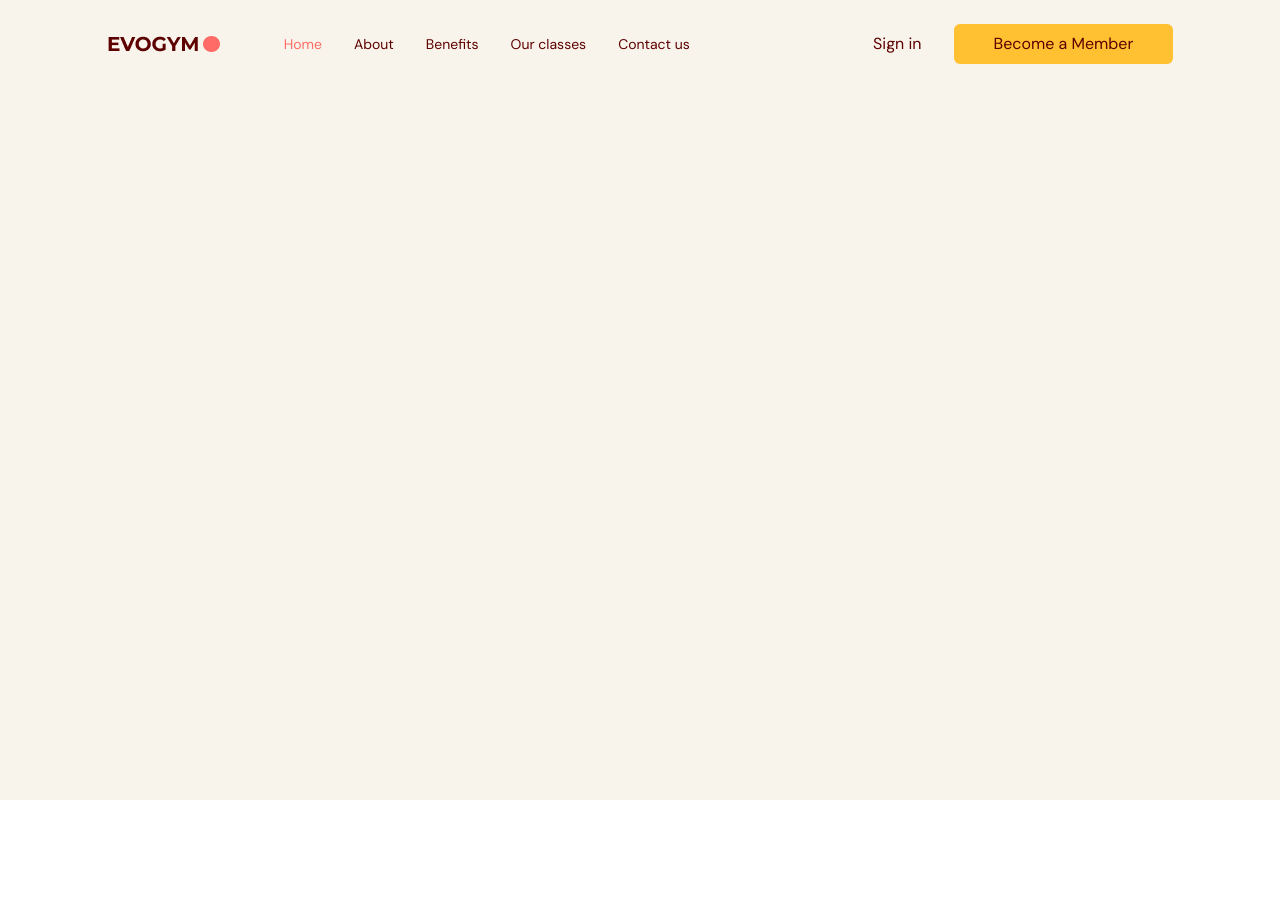
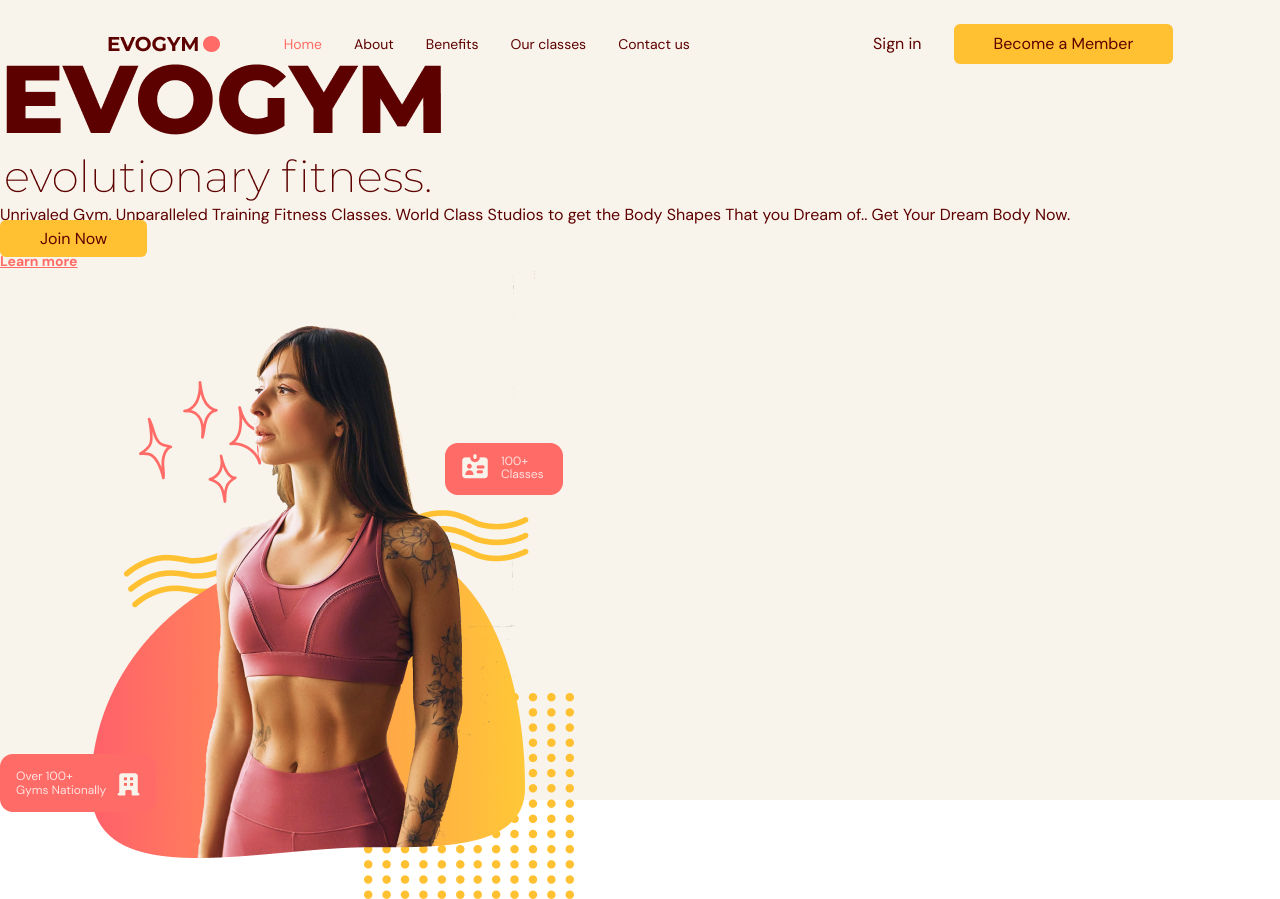
Before and after one commit to Cyberpunk2027/Fitness-app, a React (Vite) app in the folder Finetness/: page / in a window 1280 px wide. Before the commit the page ends 800 px from the top, so only its background shows below. Built offline with nearby package versions, Linux system fonts and the light colour scheme.

Commit message:
home page started

```diff
--- a/Finetness/src/App.tsx
+++ b/Finetness/src/App.tsx
@@ -1,18 +1,36 @@
-import Navbar from "./components/navbar/Navbar"
-import {useState} from "react"
+import Navbar from "@/components/navbar/Navbar"
+import Home from "@/components/Home/Home"
+import {useState, useEffect} from "react"
 import { SelectedPage } from "@/shared/types"
 
 
 
 function App() {
   const [selectedPage, setSelectedPage] = useState<SelectedPage>(SelectedPage.Home)
+  const [isTopOfPage, setIsTopOfPage] = useState<boolean>(true)
+
+  useEffect(() => {
+    const handleScroll = () => {
+      if(window.scrollY === 0) {
+        setIsTopOfPage(true)
+        setSelectedPage(SelectedPage.Home)
+      } else if (window.scrollY === 0){
+        setIsTopOfPage(false)
+      }
+    }
+
+    window.addEventListener("scroll", handleScroll)
+    return () => window.removeEventListener("scroll", handleScroll)
+  }, [])
 
   return (
       <div className='app bg-gray-20'>
         <Navbar
+          isTopOfPage={isTopOfPage}
           selectedPage={selectedPage}
           setSelectedPage={setSelectedPage}
         />
+        <Home setSelectedPage={setSelectedPage}/>
       </div>
   )
 }
--- /dev/null
+++ b/Finetness/src/components/Home/Home.tsx
@@ -0,0 +1,74 @@
+import useMediaQuery from "@/hooks/useMediaQuery"
+import ActionButton from "@/shared/ActionButton"
+import { SelectedPage } from "@/shared/types"
+import HomePageText from "@/assets/HomePageText.png"
+import HomePageGraphic from "@/assets/HomePageGraphic.png"
+import SponsorRedBull from "@/assets/SponsorRedBull.png"
+import SponsorForbes from "@/assets/SponsorForbes.png"
+import SponsorFortune from "@/assets/SponsorFortune.png"
+import AnchorLink from "react-anchor-link-smooth-scroll"
+
+type Props = {
+    setSelectedPage: (value: SelectedPage) => void
+}
+
+const Home = ({setSelectedPage}: Props) => {
+    const isAboveMediumScreens = useMediaQuery("min-width:1060px")
+
+    return (
+    <section id="home" className="gap-16 bg-gray-20 py-10 md:h-full md:pb-0">
+        {/* IMAGE AND MAIN HEADER */}
+        <div>
+            {/* MAIN HEADER */}
+            <div>
+                {/* HEADINGS */}
+                <div>
+                    <div>
+                        <div>
+                            <img alt="home-page-text" src={HomePageText}/>
+                        </div>
+                    </div>
+                    <p>
+                    Unrivaled Gym. Unparalleled Training Fitness Classes. World Class
+                    Studios to get the Body Shapes That you Dream of.. Get Your Dream
+                    Body Now.
+                    </p>
+                </div>
+                {/* ACTIONS */}
+                <div>
+                    <ActionButton setSelectedPage={setSelectedPage}>
+                        Join Now
+                    </ActionButton>
+                    <AnchorLink className="text-sm font-bold text-primary-500 underline hover:text-secondary-500"
+                    onClick={() => setSelectedPage(SelectedPage.ContactUs)}
+                    href={`#${SelectedPage.ContactUs}`}
+                    >
+                        <p>Learn more</p>
+                    </AnchorLink>
+
+                </div>
+            </div>
+
+            {/* IMAGE */}
+            <div>
+                <img alt="home-pageGraphic" src={HomePageGraphic}/>
+            </div>
+        </div>
+
+        {/* SPONSORS */}
+        {isAboveMediumScreens && (
+            <div>
+                <div>
+                    <div>
+                        <img alt="redbull-sponsor" src={SponsorRedBull}/>
+                        <img alt="forbes-sponsor" src={SponsorForbes}/>
+                        <img alt="fortune-sponsor" src={SponsorFortune}/>
+                    </div>
+                </div>
+            </div>
+        )}
+    </section>
+  )
+}
+
+export default Home
--- a/Finetness/src/components/navbar/Navbar.tsx
+++ b/Finetness/src/components/navbar/Navbar.tsx
@@ -1,25 +1,27 @@
-import {useState, useEffect} from "react"
+import {useState} from "react"
 import { Bars3Icon, XMarkIcon } from "@heroicons/react/24/solid"
 import Logo from "@/assets/Logo.png"
-import Link from "./Link"
+import Link from "../Link"
 import { SelectedPage } from "@/shared/types"
 import useMediaQuery from "@/hooks/useMediaQuery"
 import ActionButton from "@/shared/ActionButton"
 
 type Props = {
+    isTopOfPage: boolean,
     selectedPage: SelectedPage,
     setSelectedPage: (value: SelectedPage) => void
 }
 
-const Navbar = ({selectedPage, setSelectedPage}: Props) => {
+const Navbar = ({isTopOfPage, selectedPage, setSelectedPage}: Props) => {
     const flexBetween = "flex items-center justify-between"
     const isAboveMediumScreens = useMediaQuery("(min-width: 1060px")
     const [isMenuToggled, setIsMenuToggled] = useState<boolean>(false)
+    const navbarBackground = isTopOfPage ? "" : "bg-primary-100 drop-shadow"
   return (
     <nav>
         <div
             className = {
-                `${flexBetween} fixed top-0 z-30 w-full py-6`
+                `${navbarBackground} ${flexBetween} fixed top-0 z-30 w-full py-6`
             }>
             <div className={`${flexBetween} mx-auto w-5/6`}>
                 <div className={`${flexBetween} w-full gap-16`}>
@@ -75,7 +77,43 @@
         </div>
 
         {/*MOBILE MODAL MENU */}
-
+        {!isAboveMediumScreens && isMenuToggled && (
+            <div className="fixed right-0 bottom-0 z-40 h-full w-[300px] bg-primary-100 drop-shadow-xl">
+                {/* CLOSE ICON */}
+                <div className="flex justify-end p-12">
+                    <button onClick={() => setIsMenuToggled(!isMenuToggled)}>
+                        <XMarkIcon className="h-6 w-6 text-gray-400"/>
+                    </button>
+                </div>
+                {/* MENU ITEMS */}
+                <div className="ml-[33%] flex flex-col gap-10 text-2xl">
+                            <Link
+                                page="Home"
+                                selectedPage={selectedPage}
+                                setSelectedPage={setSelectedPage}
+                                />
+                            <Link
+                                page="About"
+                                selectedPage={selectedPage}
+                                setSelectedPage={setSelectedPage}
+                                />
+                            <Link
+                                page="Benefits"
+                                selectedPage={selectedPage}
+                                setSelectedPage={setSelectedPage}
+                                />
+                            <Link
+                                page="Our classes"
+                                selectedPage={selectedPage}
+                                setSelectedPage={setSelectedPage}
+                                />
+                            <Link page="Contact us"
+                                selectedPage={selectedPage}
+                                setSelectedPage={setSelectedPage}
+                                />
+                        </div>
+            </div>
+        )}
     </nav>
   )
 }
```
Also changed, not shown: Finetness/src/components/Link.tsx (renamed from Finetness/src/components/navbar/Link.tsx).
